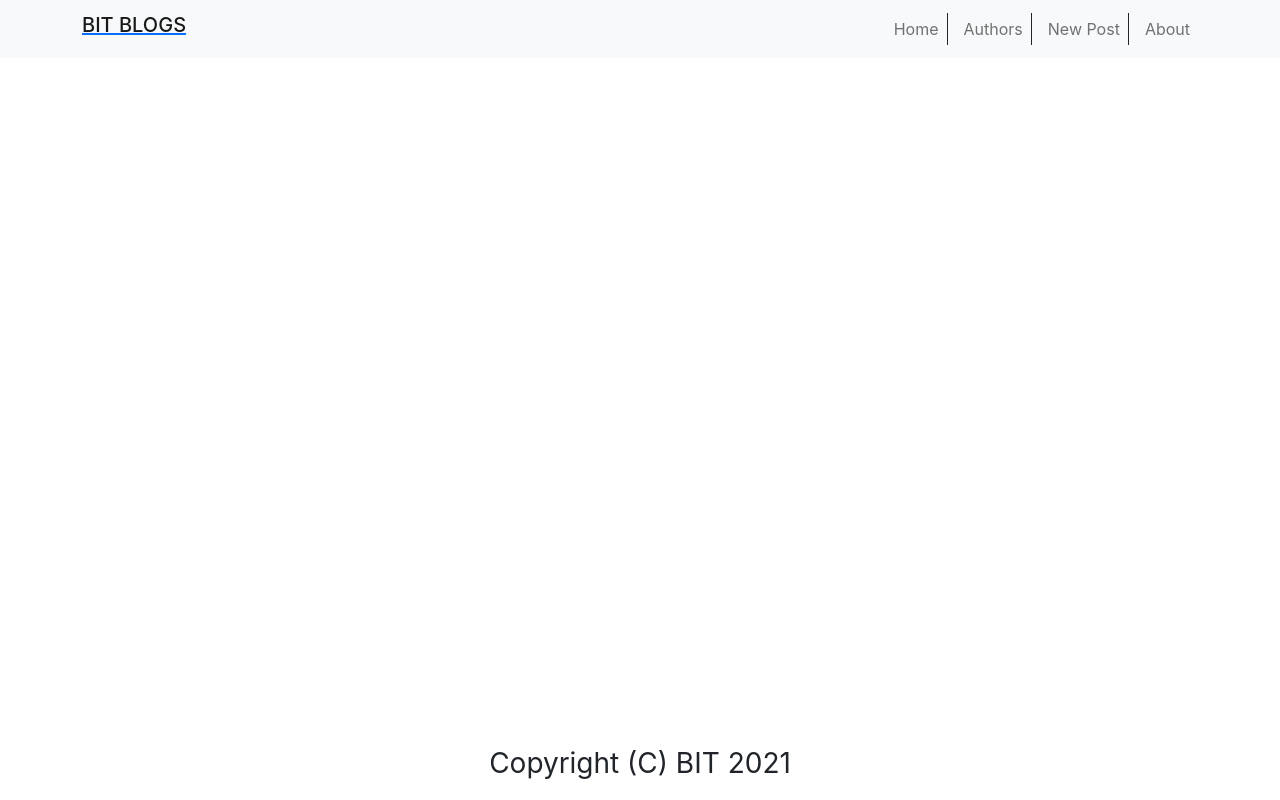
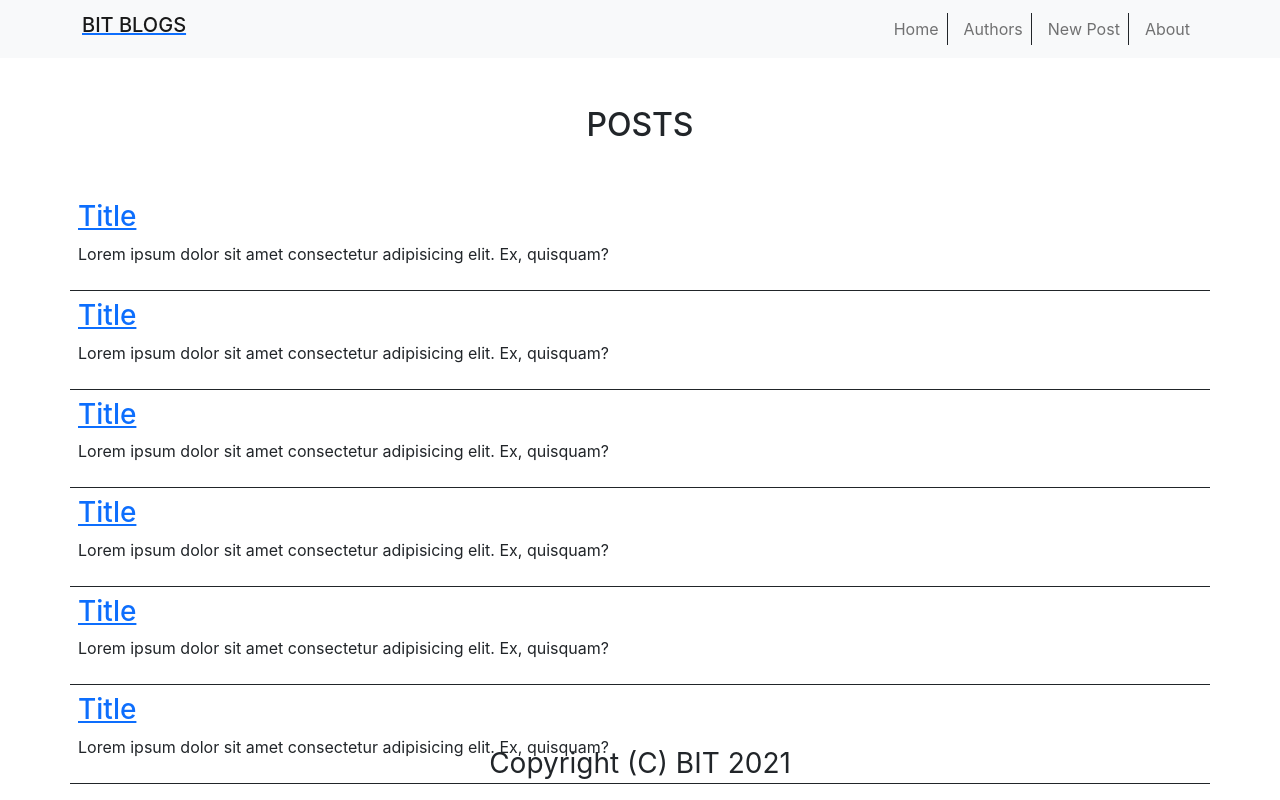
Before and after one commit to BorisPerkovic/bit-blogs, a React (Create React App) app: page / in a window 1280 px wide. Built offline with nearby package versions, Linux system fonts and the light colour scheme.

Commit message:
Posts and PostItem components completed

```diff
--- a/src/App/App.js
+++ b/src/App/App.js
@@ -1,5 +1,6 @@
 import React, { Fragment } from "react";
 import { Switch, Route } from "react-router-dom";
+import Posts from "./pages/PagePosts/Posts/Posts";
 import Footer from "./components/Footer/Footer";
 import Header from "./components/Header/Header";
 import NewPost from "./pages/NewPost/NewPostForm";
@@ -9,6 +10,7 @@ function App() {
     <Fragment>
       <Header />
       <Switch>
+        <Route exact path="/" component={Posts} />
         <Route path="/posts/new-post" component={NewPost} />
       </Switch>
       <Footer />
--- /dev/null
+++ b/src/App/pages/PagePosts/Posts/PostItem.jsx
@@ -0,0 +1,14 @@
+import React from "react";
+import { Link } from "react-router-dom";
+
+const PostItem = (props) => {
+
+  return (
+    <div className="col-md-12 p-2 border-bottom border-dark">
+      <Link><h3>Title</h3></Link>
+      <p>Lorem ipsum dolor sit amet consectetur adipisicing elit. Ex, quisquam?</p>
+    </div>
+  );
+};
+
+export default PostItem;
--- a/src/App/pages/PagePosts/Posts/Posts.jsx
+++ b/src/App/pages/PagePosts/Posts/Posts.jsx
@@ -0,0 +1,21 @@
+import React from "react";
+import PostItem from "./PostItem";
+
+const Posts = () => {
+
+  return (
+    <div className="container">
+      <h2 className="text-center my-5">POSTS</h2>
+      <div className="row">
+        <PostItem />
+        <PostItem />
+        <PostItem />
+        <PostItem />
+        <PostItem />
+        <PostItem />
+      </div>
+    </div>
+  );
+};
+
+export default Posts;
```
Also changed, not shown: src/App/pages/PagePosts/Posts/PostItem.css (added).
